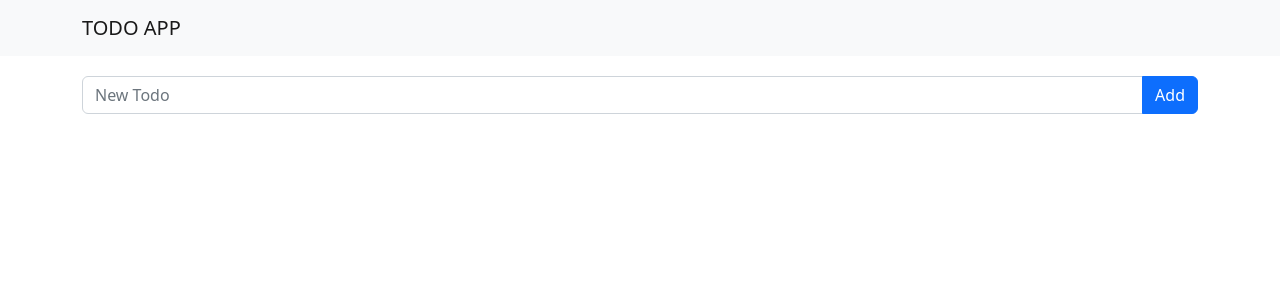
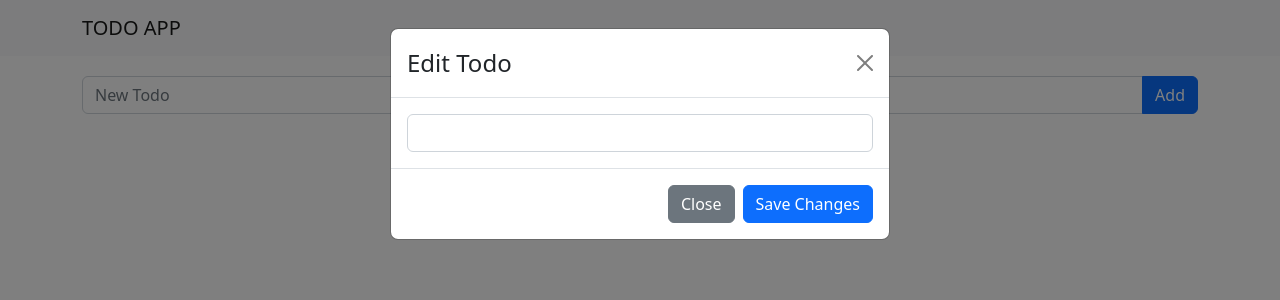
Before and after one commit to Edwin574/reactJs-django-app, a React (Create React App) app in the folder frontend/: page / in a window 1280 px wide. Shown: the top 300 px of the page. Built offline with nearby package versions, Linux system fonts and the light colour scheme; no server answers.

Commit message:
adding task modal

```diff
--- a/frontend/src/components/TodoForm.js
+++ b/frontend/src/components/TodoForm.js
@@ -6,6 +6,7 @@ function TodoForm() {
 
   const handleChange = (e) => {
     setName(e.target.value);
+    console.log('change handeled')
   };
 
   return (
@@ -16,7 +17,8 @@ function TodoForm() {
           onChange={handleChange}
           value={name}
         />
-        <Button type="submit">Add</Button>
+        {/* {name} */}
+        <Button type="submit" onClick={{}}>Add</Button>
       </InputGroup>
     </Form>
   );
--- a/frontend/src/components/TodoList.js
+++ b/frontend/src/components/TodoList.js
@@ -18,6 +18,7 @@ function TodoList({ todos = [], setTodos }) {
   const { record, setRecord } = useState(null);
 
   const handleClose = () => {
+    console.log('user clicked close button')
     setShow(false);
   };
 
@@ -96,7 +97,7 @@ function TodoList({ todos = [], setTodos }) {
     <div>
       <ListGroup>{todos.map(renderListGroupItem)}</ListGroup>
 
-      <Modal show={show} onHide={handleClose}>
+      <Modal show={true} onHide={handleClose}>
         <Modal.Header closeButton>
           <Modal.Title>Edit Todo</Modal.Title>
         </Modal.Header>
```
Also changed, not shown: 1 other file (tests, documents, lock files or other folders).
